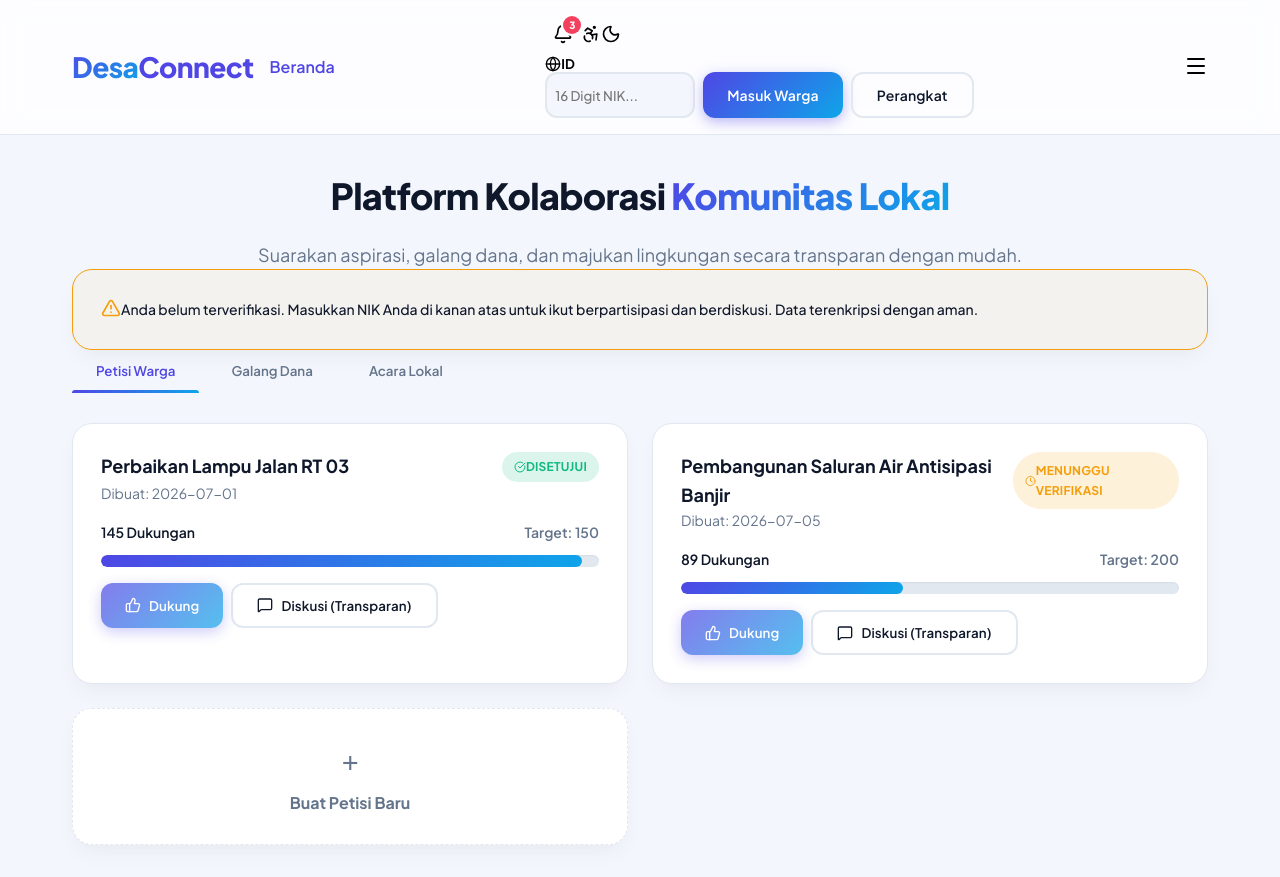
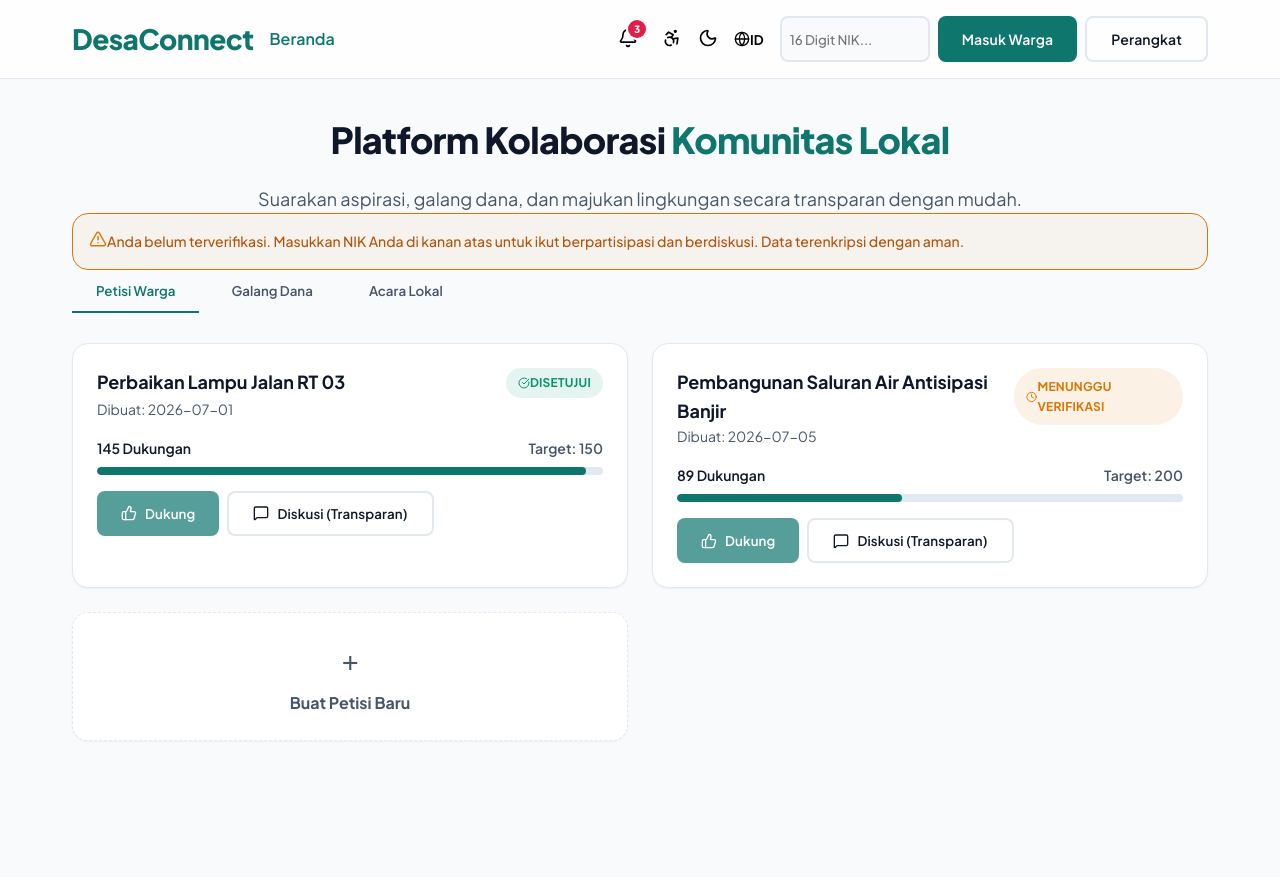
Before and after one commit to verand97/desa-connect, a React (Vite) app: page / in a window 1280 px wide. After the commit the page ends 800 px from the top, so only its background shows below. Built offline with nearby package versions, Linux system fonts and the light colour scheme.

Commit message:
feat: implement navigation component with theme, language, and accessibility toggles including styling system

```diff
--- a/src/components/Navigation.tsx
+++ b/src/components/Navigation.tsx
@@ -29,7 +29,7 @@ const Navigation = () => {
             <span className="gradient-text">Desa</span>Connect
           </Link>
 
-          <nav className="nav-links hidden md:flex">
+          <nav className="nav-links desktop-only">
             <Link to="/" className={location.pathname === '/' ? 'font-bold text-primary' : 'text-secondary'}>
               {t.home}
             </Link>
@@ -41,7 +41,7 @@ const Navigation = () => {
           </nav>
         </div>
 
-        <div className="hidden md:flex items-center gap-4">
+        <div className="desktop-only items-center gap-4">
           {/* Notifications */}
           <button className="notification-bell" aria-label="Notifikasi Real-time">
             <Bell size={20} />
@@ -88,7 +88,7 @@ const Navigation = () => {
         </div>
 
         {/* Mobile menu toggle */}
-        <button className="md:hidden" onClick={() => setMobileMenuOpen(!mobileMenuOpen)} aria-label="Toggle Menu">
+        <button className="mobile-only" onClick={() => setMobileMenuOpen(!mobileMenuOpen)} aria-label="Toggle Menu">
           {mobileMenuOpen ? <X /> : <Menu />}
         </button>
       </div>
@@ -100,7 +100,7 @@ const Navigation = () => {
             initial={{ height: 0, opacity: 0 }}
             animate={{ height: 'auto', opacity: 1 }}
             exit={{ height: 0, opacity: 0 }}
-            className="md:hidden mt-4 flex flex-col gap-4 overflow-hidden"
+            className="mobile-menu-container mt-4 flex flex-col gap-4 overflow-hidden"
           >
             {/* Same controls for mobile, simplified */}
             <nav className="flex flex-col gap-2">
--- a/src/index.css
+++ b/src/index.css
@@ -1,41 +1,41 @@
 @import url('https://fonts.googleapis.com/css2?family=Plus+Jakarta+Sans:wght@400;500;600;700;800&display=swap');
 
 :root {
-  /* Light Theme Colors - Modern & Vibrant */
-  --bg-primary: #f3f6fc;
+  /* Light Theme Colors - Refined Community/GovTech Theme */
+  --bg-primary: #f8fafc;
   --bg-secondary: #ffffff;
   --text-primary: #0f172a;
-  --text-secondary: #64748b;
-  --accent-primary: #4f46e5;
-  --accent-hover: #4338ca;
-  --accent-gradient: linear-gradient(135deg, #4f46e5 0%, #0ea5e9 100%);
-  --success: #10b981;
-  --warning: #f59e0b;
-  --danger: #f43f5e;
+  --text-secondary: #475569;
+  --accent-primary: #0f766e; /* Sleek Teal */
+  --accent-hover: #0d9488;
+  --accent-gradient: linear-gradient(135deg, #0f766e 0%, #0369a1 100%);
+  --success: #059669;
+  --warning: #d97706;
+  --danger: #e11d48;
   --border: #e2e8f0;
 
-  --shadow-sm: 0 4px 6px -1px rgb(0 0 0 / 0.05), 0 2px 4px -2px rgb(0 0 0 / 0.05);
-  --shadow-md: 0 10px 25px -5px rgb(0 0 0 / 0.05), 0 8px 10px -6px rgb(0 0 0 / 0.01);
-  --shadow-hover: 0 20px 25px -5px rgb(0 0 0 / 0.1), 0 8px 10px -6px rgb(0 0 0 / 0.1);
+  --shadow-sm: 0 1px 2px 0 rgb(0 0 0 / 0.05);
+  --shadow-md: 0 4px 6px -1px rgb(0 0 0 / 0.05), 0 2px 4px -2px rgb(0 0 0 / 0.05);
+  --shadow-hover: 0 10px 15px -3px rgb(0 0 0 / 0.05), 0 4px 6px -4px rgb(0 0 0 / 0.05);
 
-  --radius: 1.25rem;
-  --radius-sm: 0.75rem;
+  --radius: 1rem;
+  --radius-sm: 0.5rem;
 }
 
 [data-theme='dark'] {
   /* Dark Theme Colors */
-  --bg-primary: #0b0f19;
-  --bg-secondary: #131b2c;
+  --bg-primary: #0f172a;
+  --bg-secondary: #1e293b;
   --text-primary: #f8fafc;
   --text-secondary: #94a3b8;
-  --accent-primary: #6366f1;
-  --accent-hover: #818cf8;
-  --accent-gradient: linear-gradient(135deg, #6366f1 0%, #38bdf8 100%);
-  --border: #1e293b;
+  --accent-primary: #14b8a6; /* Brighter teal for dark mode */
+  --accent-hover: #2dd4bf;
+  --accent-gradient: linear-gradient(135deg, #14b8a6 0%, #38bdf8 100%);
+  --border: #334155;
 
-  --shadow-sm: 0 4px 6px -1px rgb(0 0 0 / 0.3);
-  --shadow-md: 0 10px 25px -5px rgb(0 0 0 / 0.4);
-  --shadow-hover: 0 20px 25px -5px rgb(0 0 0 / 0.5);
+  --shadow-sm: 0 1px 2px 0 rgb(0 0 0 / 0.3);
+  --shadow-md: 0 4px 6px -1px rgb(0 0 0 / 0.4);
+  --shadow-hover: 0 10px 15px -3px rgb(0 0 0 / 0.5);
 }
 
 /* Accessibility High Contrast Mode Override */
@@ -115,9 +115,16 @@ button {
 .grid-cols-2 { grid-template-columns: repeat(2, minmax(0, 1fr)); }
 .grid-cols-3 { grid-template-columns: repeat(3, minmax(0, 1fr)); }
 
+.desktop-only { display: flex; }
+.mobile-only { display: none; }
+
 @media (max-width: 768px) {
   .md-grid-cols-1 { grid-template-columns: repeat(1, minmax(0, 1fr)); }
   .md-flex-col { flex-direction: column; }
+
+  .desktop-only { display: none !important; }
+  .mobile-only { display: block; }
+  button.mobile-only { display: inline-flex; } /* for hamburger button */
 }
 
 .p-4 { padding: 1rem; }
@@ -150,40 +157,22 @@ button {
 .text-secondary { color: var(--text-secondary); }
 
 .gradient-text {
-  background: var(--accent-gradient);
-  -webkit-background-clip: text;
-  background-clip: text;
-  color: transparent;
+  color: var(--accent-primary);
 }
 
 .card {
   background-color: var(--bg-secondary);
   border-radius: var(--radius);
   border: 1px solid var(--border);
-  box-shadow: var(--shadow-md);
-  padding: 1.75rem;
-  transition: transform 0.3s cubic-bezier(0.4, 0, 0.2, 1), box-shadow 0.3s cubic-bezier(0.4, 0, 0.2, 1);
+  box-shadow: var(--shadow-sm);
+  padding: 1.5rem;
+  transition: all 0.2s ease;
   position: relative;
-  overflow: hidden;
-}
-
-.card::before {
-  content: '';
-  position: absolute;
-  top: 0; left: 0; right: 0;
-  height: 4px;
-  background: var(--accent-gradient);
-  opacity: 0;
-  transition: opacity 0.3s ease;
 }
 
 .card:hover {
-  transform: translateY(-4px);
-  box-shadow: var(--shadow-hover);
-}
-
-.card:hover::before {
-  opacity: 1;
+  border-color: #cbd5e1;
+  box-shadow: var(--shadow-md);
 }
 
 .btn {
@@ -199,16 +188,15 @@ button {
 }
 
 .btn-primary {
-  background: var(--accent-gradient);
+  background: var(--accent-primary);
   color: #fff;
-  box-shadow: 0 4px 14px 0 rgba(79, 70, 229, 0.39);
+  box-shadow: var(--shadow-sm);
 }
 [data-a11y='high-contrast'][data-theme='light'] .btn-primary { color: #fff; background: var(--accent-primary); }
 [data-a11y='high-contrast'][data-theme='dark'] .btn-primary { color: #000; background: var(--accent-primary); }
 
 .btn-primary:hover {
-  transform: translateY(-2px);
-  box-shadow: 0 6px 20px rgba(79, 70, 229, 0.4);
+  background: var(--accent-hover);
 }
 
 .btn-primary:disabled {
@@ -261,12 +249,12 @@ button {
 }
 
 .badge-success {
-  background-color: rgba(16, 185, 129, 0.15);
+  background-color: rgba(5, 150, 105, 0.1);
   color: var(--success);
 }
 
 .badge-warning {
-  background-color: rgba(245, 158, 11, 0.15);
+  background-color: rgba(217, 119, 6, 0.1);
   color: var(--warning);
 }
 
@@ -284,17 +272,16 @@ button {
 
 .progress-bar {
   width: 100%;
-  height: 0.75rem;
+  height: 0.5rem;
   background-color: var(--border);
   border-radius: 9999px;
   overflow: hidden;
-  margin-top: 0.75rem;
-  box-shadow: inset 0 1px 2px rgba(0,0,0,0.05);
+  margin-top: 0.5rem;
 }
 
 .progress-fill {
   height: 100%;
-  background: var(--accent-gradient);
+  background: var(--accent-primary);
   border-radius: 9999px;
   transition: width 1s cubic-bezier(0.4, 0, 0.2, 1);
 }
@@ -325,7 +312,7 @@ button {
   --bg-secondary-rgb: 255, 255, 255;
 }
 [data-theme='dark'] {
-  --bg-secondary-rgb: 19, 27, 44;
+  --bg-secondary-rgb: 30, 41, 59;
 }
 
 .nav-links {
@@ -403,7 +390,6 @@ button {
   bottom: -2px;
   left: 0;
   right: 0;
-  height: 3px;
-  background: var(--accent-gradient);
-  border-radius: 3px 3px 0 0;
+  height: 2px;
+  background: var(--accent-primary);
 }
--- a/src/pages/Home.tsx
+++ b/src/pages/Home.tsx
@@ -1,4 +1,4 @@
-import React, { useState } from 'react';
+import { useState } from 'react';
 import { useStore, translations } from '../store';
 import { motion } from 'framer-motion';
 import { ThumbsUp, MessageSquare, AlertTriangle, CheckCircle, Clock } from 'lucide-react';
@@ -27,9 +27,9 @@ const Home = () => {
           Suarakan aspirasi, galang dana, dan majukan lingkungan secara transparan dengan mudah.
         </p>
         {!user && (
-          <div className="mt-8 p-4 card max-w-3xl mx-auto flex items-start text-left gap-3" style={{borderColor: 'var(--warning)', backgroundColor: 'rgba(245, 158, 11, 0.05)'}}>
-            <AlertTriangle className="flex-shrink-0 mt-1" size={20} color="var(--warning)"/>
-            <span className="text-sm font-medium">Anda belum terverifikasi. Masukkan NIK Anda di kanan atas untuk ikut berpartisipasi dan berdiskusi. Data terenkripsi dengan aman.</span>
+          <div className="mt-8 p-4 max-w-3xl mx-auto flex items-start text-left gap-3" style={{ borderRadius: 'var(--radius)', border: '1px solid var(--warning)', backgroundColor: 'rgba(217, 119, 6, 0.05)' }}>
+            <AlertTriangle className="flex-shrink-0 mt-0.5" size={18} color="var(--warning)"/>
+            <span className="text-sm font-medium" style={{ color: '#b45309' }}>Anda belum terverifikasi. Masukkan NIK Anda di kanan atas untuk ikut berpartisipasi dan berdiskusi. Data terenkripsi dengan aman.</span>
           </div>
         )}
       </header>
```
